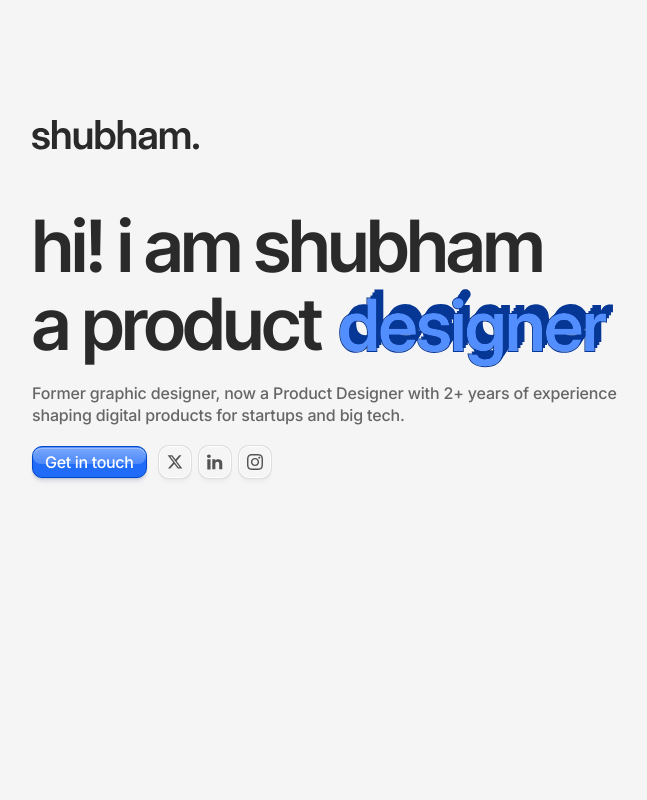
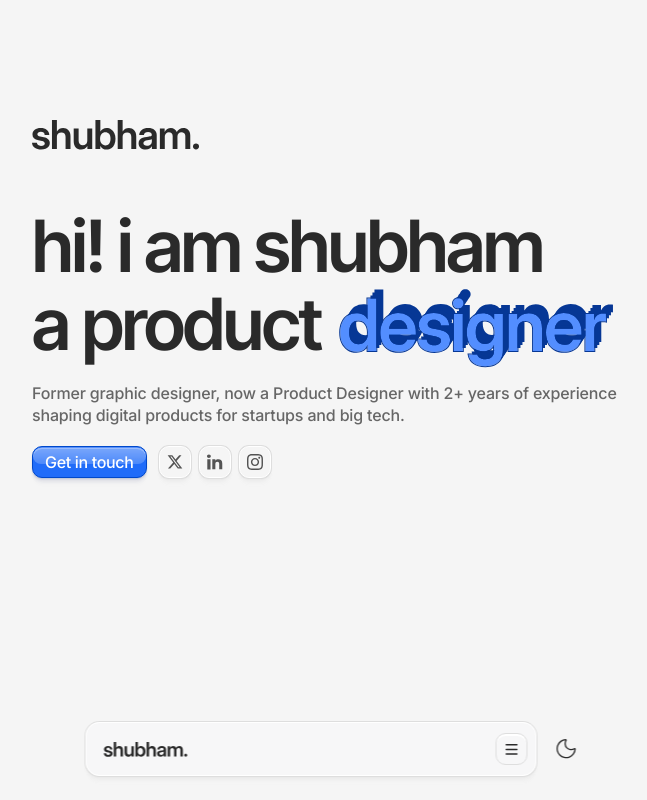
Before and after one commit to cr7shubhamsingh-design/shubham-portfolio-v2, a website built with Vite: page index.html in a window 1280 px wide. Shown: the whole page, without its empty margins (308-955 px from the left). Built offline with nearby package versions, Linux system fonts and the light colour scheme.

Commit message:
Add floating bottom nav bar: glass pill (logo + menu) plus dark-mode toggle

```diff
--- a/index.html
+++ b/index.html
@@ -60,6 +60,18 @@
           </div>
         </div>
       </div>
+
+      <nav class="site-nav" aria-label="Primary">
+        <div class="site-nav__pill">
+          <img class="site-nav__logo" src="/logo.svg" alt="shubham." width="84" height="15" />
+          <button class="site-nav__menu" type="button" aria-label="Open menu">
+            <img src="/icons/menu.svg" alt="" width="13" height="11" />
+          </button>
+        </div>
+        <button class="site-nav__theme" type="button" aria-label="Toggle dark mode">
+          <img src="/icons/moon.svg" alt="" width="20" height="20" />
+        </button>
+      </nav>
     </main>
     <script type="module" src="/src/main.js"></script>
   </body>
--- a/src/style.css
+++ b/src/style.css
@@ -216,6 +216,74 @@
   height: 16px;
 }
 
+.site-nav {
+  position: fixed;
+  left: 50%;
+  bottom: 1.5rem;
+  transform: translateX(-50%);
+  display: flex;
+  align-items: center;
+  gap: 18px;
+  z-index: 20;
+}
+
+.site-nav__pill {
+  display: flex;
+  align-items: center;
+  justify-content: space-between;
+  gap: 32px;
+  width: 451px;
+  max-width: calc(100vw - 32px);
+  padding: 10px 8px;
+  border-radius: 14px;
+  background: rgba(247, 247, 248, 0.95);
+  border: 1px solid #fff;
+  backdrop-filter: blur(11px);
+  -webkit-backdrop-filter: blur(11px);
+  box-shadow:
+    0 0 0 1px rgba(222, 222, 222, 1),
+    0 1px 1px rgba(150, 150, 150, 0.1),
+    0 2px 2px rgba(150, 150, 150, 0.09),
+    0 5px 3px rgba(173, 173, 173, 0.05),
+    0 8px 3px rgba(150, 150, 150, 0.01);
+}
+
+.site-nav__logo {
+  display: block;
+  margin-left: 9px;
+}
+
+.site-nav__menu {
+  display: inline-flex;
+  align-items: center;
+  justify-content: center;
+  width: 32px;
+  height: 32px;
+  padding: 8px 12px;
+  border-radius: 10px;
+  background: #f7f7f8;
+  border: 1px solid rgba(222, 222, 222, 1);
+  box-shadow: inset 0 2px 0 #fff;
+  cursor: pointer;
+}
+
+.site-nav__theme {
+  display: inline-flex;
+  align-items: center;
+  justify-content: center;
+  width: 24px;
+  height: 24px;
+  padding: 0;
+  border: none;
+  background: none;
+  cursor: pointer;
+}
+
+.site-nav__theme img {
+  width: 20px;
+  height: 20px;
+}
+
 @media (max-width: 680px) {
   .hero {
     padding: 80px 24px 40px;
```
Also changed, not shown: public/icons/menu.svg (added), public/icons/moon.svg (added).
